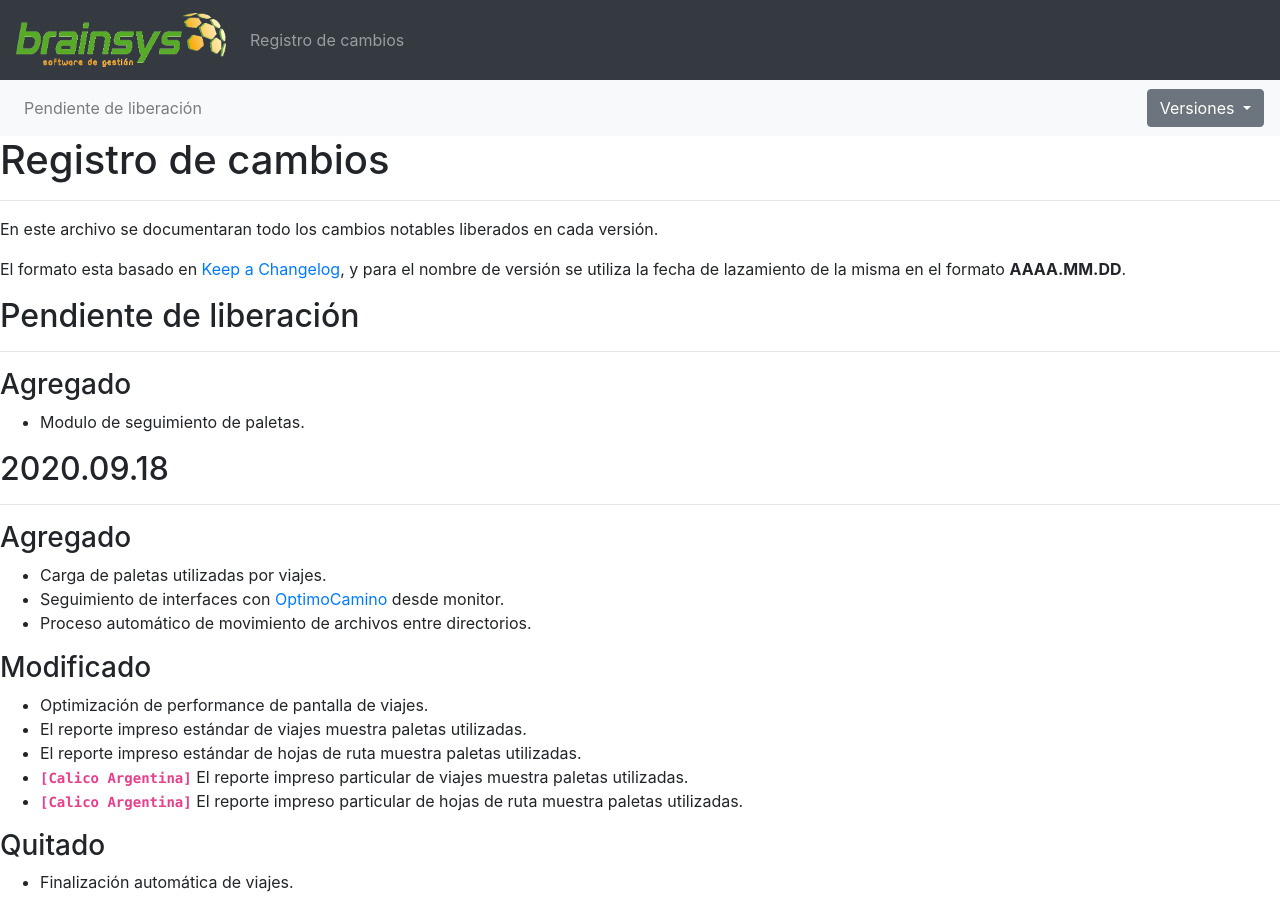
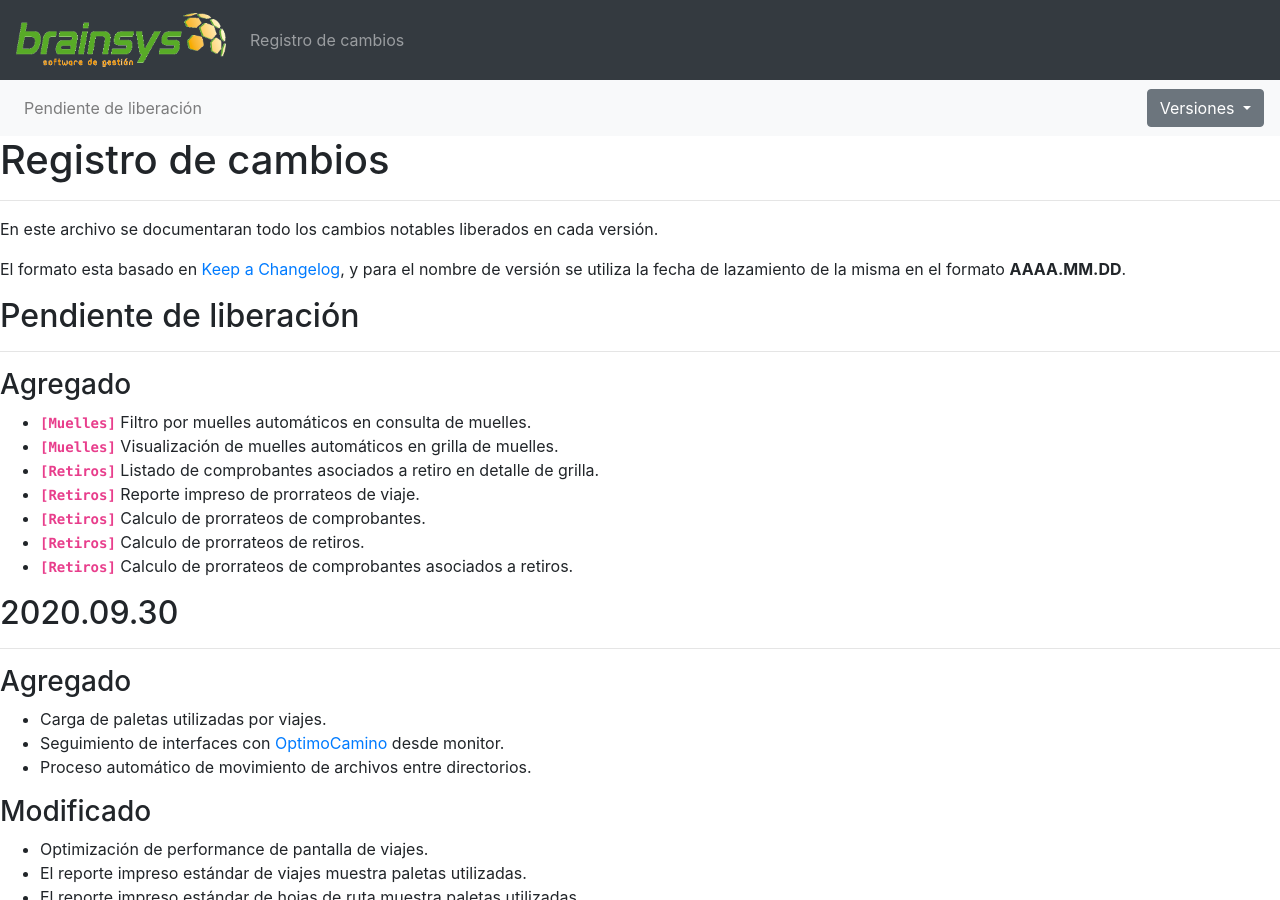
Before and after one commit to msanchez-brainsys/msanchez-brainsys.github.io, a Jekyll site: the page built from registro-cambios.markdown, in a window 1280 px wide and 900 px high. Built offline with Jekyll 4.4.1, drawn with Linux system fonts in a browser that asks for light colours.

Commit message:
Se agregaron cambios pendientes de liberación

```diff
--- a/registro-cambios.markdown
+++ b/registro-cambios.markdown
@@ -6,8 +6,8 @@ navegacion:
     - nombre: "Pendiente de liberación"
       link: "registro-cambios#pendiente-de-liberación"
   versiones:
-    - nombre: "2020.09.18"
-      link: "registro-cambios#20200918"
+    - nombre: "2020.09.30"
+      link: "registro-cambios#20200930"
     - nombre: "2020.08.31"
       link: "registro-cambios#20200831"
     - nombre: "2020.08.04"
@@ -24,9 +24,15 @@ El formato esta basado en [Keep a Changelog](https://keepachangelog.com/es-ES/1.
 ## Pendiente de liberación
 ---
 ### Agregado
-- Modulo de seguimiento de paletas.
+- **`[Muelles]`** Filtro por muelles automáticos en consulta de muelles.
+- **`[Muelles]`** Visualización de muelles automáticos en grilla de muelles.
+- **`[Retiros]`** Listado de comprobantes asociados a retiro en detalle de grilla.
+- **`[Retiros]`** Reporte impreso de prorrateos de viaje.
+- **`[Retiros]`** Calculo de prorrateos de comprobantes.
+- **`[Retiros]`** Calculo de prorrateos de retiros.
+- **`[Retiros]`** Calculo de prorrateos de comprobantes asociados a retiros.
 
-## 2020.09.18
+## 2020.09.30
 ---
 ### Agregado
 - Carga de paletas utilizadas por viajes.
```
Also changed, not shown: Gemfile (line endings or trailing spaces), Gemfile.lock, _data/navegacion.yml (line endings or trailing spaces), _includes/navegacion-contenido.html (line endings or trailing spaces), _includes/navegacion.html (line endings or trailing spaces), _layouts/default.html (line endings or trailing spaces), assets/css/styles.scss (line endings or trailing spaces).
